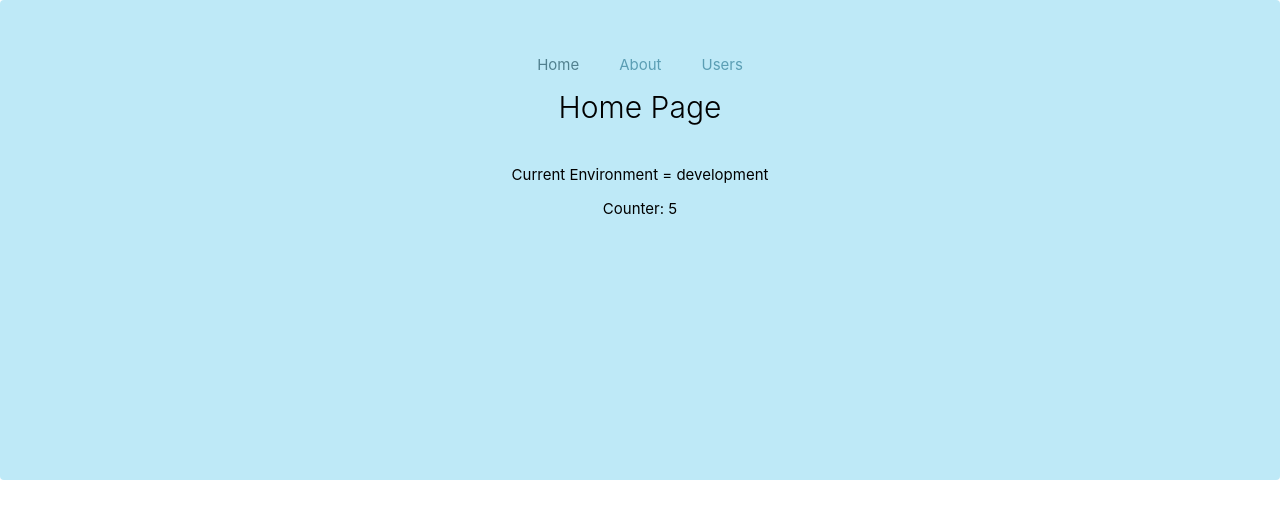
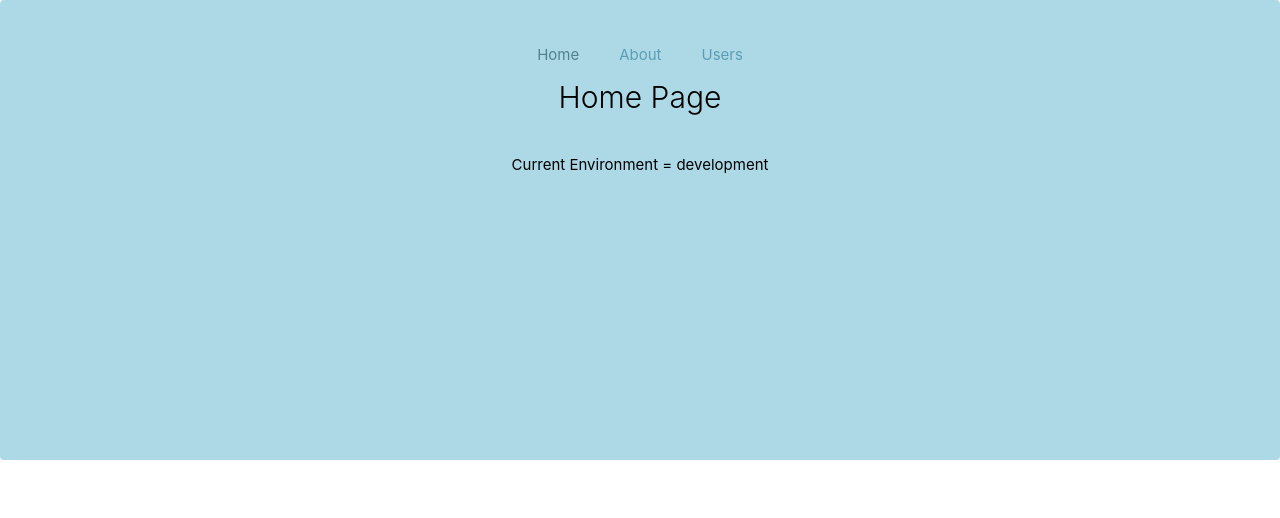
Before and after one commit to bruffstar/react-sandbox, a React app: page / in a window 1280 px wide. Shown: the top 518 px of the page. Built offline with nearby package versions, Linux system fonts and the light colour scheme.

Commit message:
Setup for SCSS

```diff
--- a/src/app.tsx
+++ b/src/app.tsx
@@ -5,7 +5,7 @@ import Home from './assets/components/pages/Home';
 import About from './assets/components/pages/About';
 import UsersPage from './assets/components/pages/UsersPage';
 import User from './assets/components/pages/User';
-import './assets/css/app.css';
+import './assets/scss/app.scss';
 
 const Switch = ReactRouter.Switch;
 const Router = ReactRouter.BrowserRouter;
--- a/src/assets/components/Counter.tsx
+++ /dev/null
@@ -1,35 +0,0 @@
-import * as React from 'react';
-
-interface CountState {
-    count:number;
-}
-
-let counter = null;
-
-class Counter extends React.Component<{}, CountState> {
-    constructor() {
-        super();
-
-        this.state = {
-            count: 0
-        };
-    }
-
-    componentDidMount() {
-        counter = setInterval(() => {
-            this.setState({count: this.state.count + 1});
-        }, 1000);
-    }
-
-    componentWillUnmount() {
-        clearInterval(counter);
-    }
-
-    render() {
-        return (
-            <span>{this.state.count}</span>
-        );
-    }
-}
-
-export default Counter;
--- a/src/assets/components/pages/Home.tsx
+++ b/src/assets/components/pages/Home.tsx
@@ -1,5 +1,4 @@
 import * as React from 'react';
-import Counter from '../Counter';
 
 class Home extends React.Component<{}, {}> {
     render() {
@@ -7,9 +6,8 @@ class Home extends React.Component<{}, {}> {
             <div>
                 <h1>Home Page</h1>
                 <p>Current Environment = {process.env.NODE_ENV}</p>
-                <p>Counter: <Counter/></p>
-        </div>
-    );
+            </div>
+        );
     }
 }
 
--- /dev/null
+++ b/src/assets/scss/_variables.scss
@@ -0,0 +1 @@
+$background: lightblue;
--- a/src/assets/css/app.css
+++ b/src/assets/scss/app.scss
@@ -1,3 +1,5 @@
+@import "variables";
+
 body, html, #root {
     height: 100%;
     margin: 0 auto;
@@ -6,8 +8,8 @@ body, html, #root {
 .app {
     font-size: 15px;
     text-align: center;
-    background-color: #bee9f7;
-    padding: 40px;
+    background-color: $background;
+    padding: 30px;
     border-radius: 4px;
     font-family: -apple-system, BlinkMacSystemFont, "Segoe UI", Helvetica, Arial, sans-serif;
     min-height: 50%;
--- a/webpack.dev.config.js
+++ b/webpack.dev.config.js
@@ -10,8 +10,8 @@ module.exports = {
     ],
     output: {
         filename: 'bundle.js',
-		publicPath: "/",
-		path: path.resolve(__dirname, "dist")
+        publicPath: '/',
+        path: path.resolve(__dirname, 'dist')
     },
     context: path.resolve(__dirname, 'src'),
     resolve: {
@@ -24,8 +24,8 @@ module.exports = {
                 loader: ['react-hot-loader/webpack', 'ts-loader']
             },
             {
-				test: /\.css$/,
-				loader: ['style-loader', 'css-loader']
+                test: /\.scss$/,
+                use: [{loader: 'style-loader'}, {loader: 'css-loader'}, {loader: 'sass-loader'}]
             },
         ]
     },
@@ -45,7 +45,5 @@ module.exports = {
     devServer: {
         historyApiFallback: true, // https://tylermcginnis.com/react-router-cannot-get-url-refresh
         hot: true
-		//Enable this if you want to never refresh (this allows hot-reloading app.tsx, but won't auto-refresh if you change index.tsx)
-		//hotOnly: true
     }
 };
```
Also changed, not shown: package.json (+5 -3 lines), webpack.prod.config.js (+9 -14 lines), 1 other file (tests, documents, lock files or other folders). Lines whose indentation alone changed are shown as unchanged.
